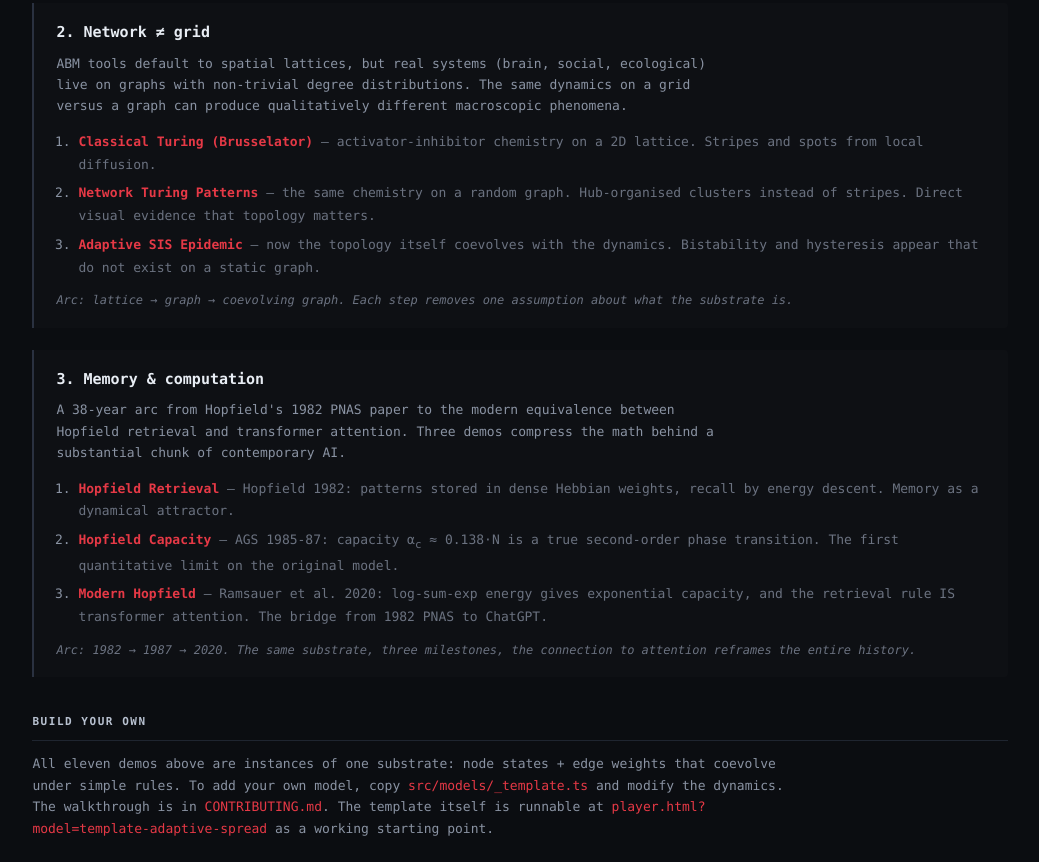
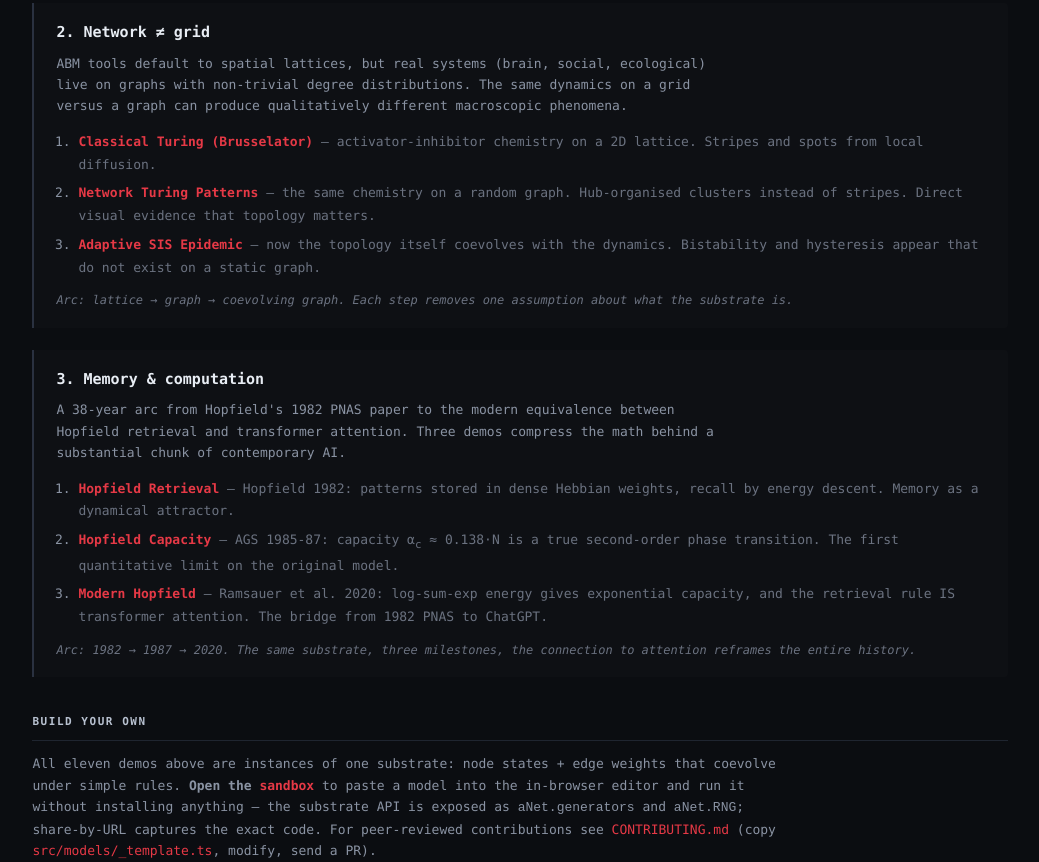
Before and after one commit to TT1nKer/adaptiveNet, a website built with Vite: page index.html in a window 1280 px wide. Shown: the part 2745-3607 px from the top of the page, without its empty margins (120-1159 px from the left). Before the commit the page ends 3584 px from the top, so only its background shows below. Built offline with nearby package versions, Linux system fonts and the light colour scheme.

Commit message:
fix: EN landing 'Build your own' section now points at sandbox (typo in previous commit's old_string anchor missed this file)

```diff
--- a/index.html
+++ b/index.html
@@ -139,7 +139,7 @@
 
   <section class="section build-your-own">
     <h2>Build your own</h2>
-    <p class="section-blurb">All eleven demos above are instances of one substrate: node states + edge weights that coevolve under simple rules. To add your own model, copy <a href="https://github.com/TT1nKer/adaptiveNet/blob/main/src/models/_template.ts">src/models/_template.ts</a> and modify the dynamics. The walkthrough is in <a href="https://github.com/TT1nKer/adaptiveNet/blob/main/CONTRIBUTING.md">CONTRIBUTING.md</a>. The template itself is runnable at <a href="player.html?model=template-adaptive-spread">player.html?model=template-adaptive-spread</a> as a working starting point.</p>
+    <p class="section-blurb">All eleven demos above are instances of one substrate: node states + edge weights that coevolve under simple rules. <strong>Open the <a href="sandbox.html">sandbox</a></strong> to paste a model into the in-browser editor and run it without installing anything — the substrate API is exposed as <code>aNet.generators</code> and <code>aNet.RNG</code>; share-by-URL captures the exact code. For peer-reviewed contributions see <a href="https://github.com/TT1nKer/adaptiveNet/blob/main/CONTRIBUTING.md">CONTRIBUTING.md</a> (copy <a href="https://github.com/TT1nKer/adaptiveNet/blob/main/src/models/_template.ts">src/models/_template.ts</a>, modify, send a PR).</p>
   </section>
 </body>
 </html>
```
